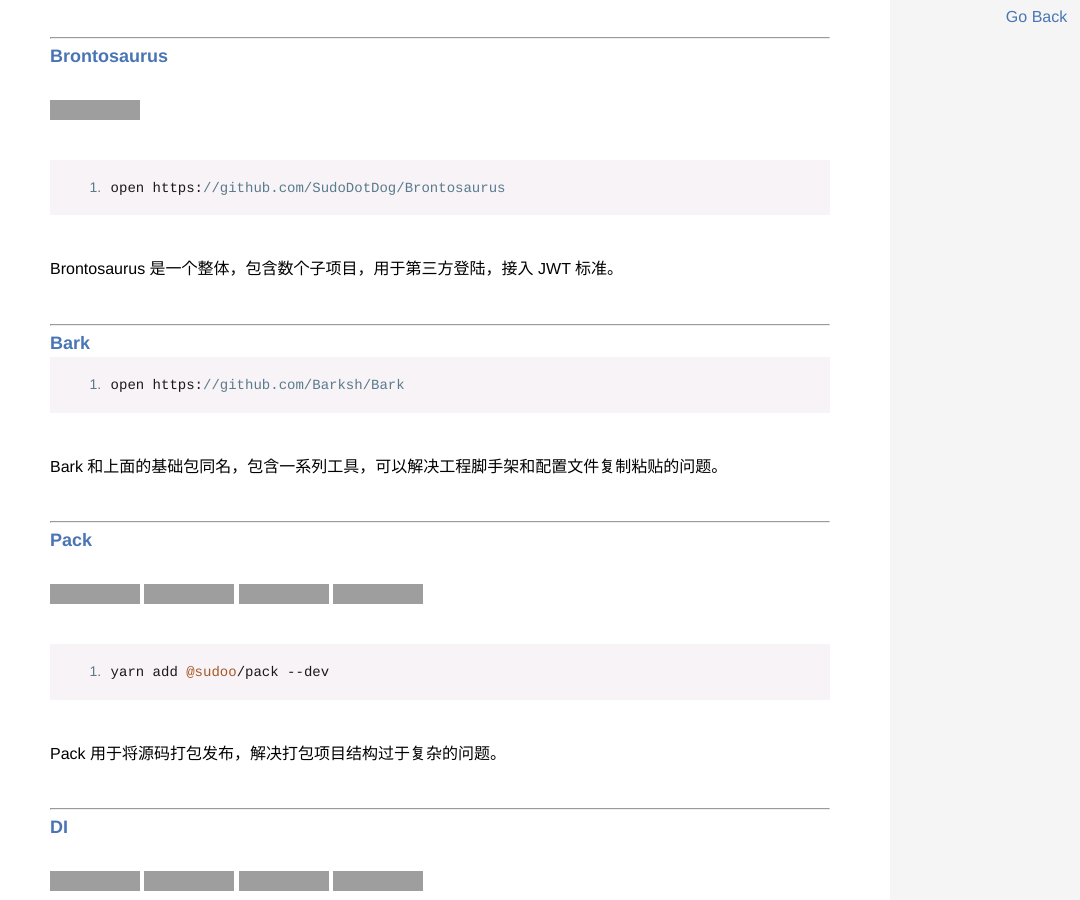
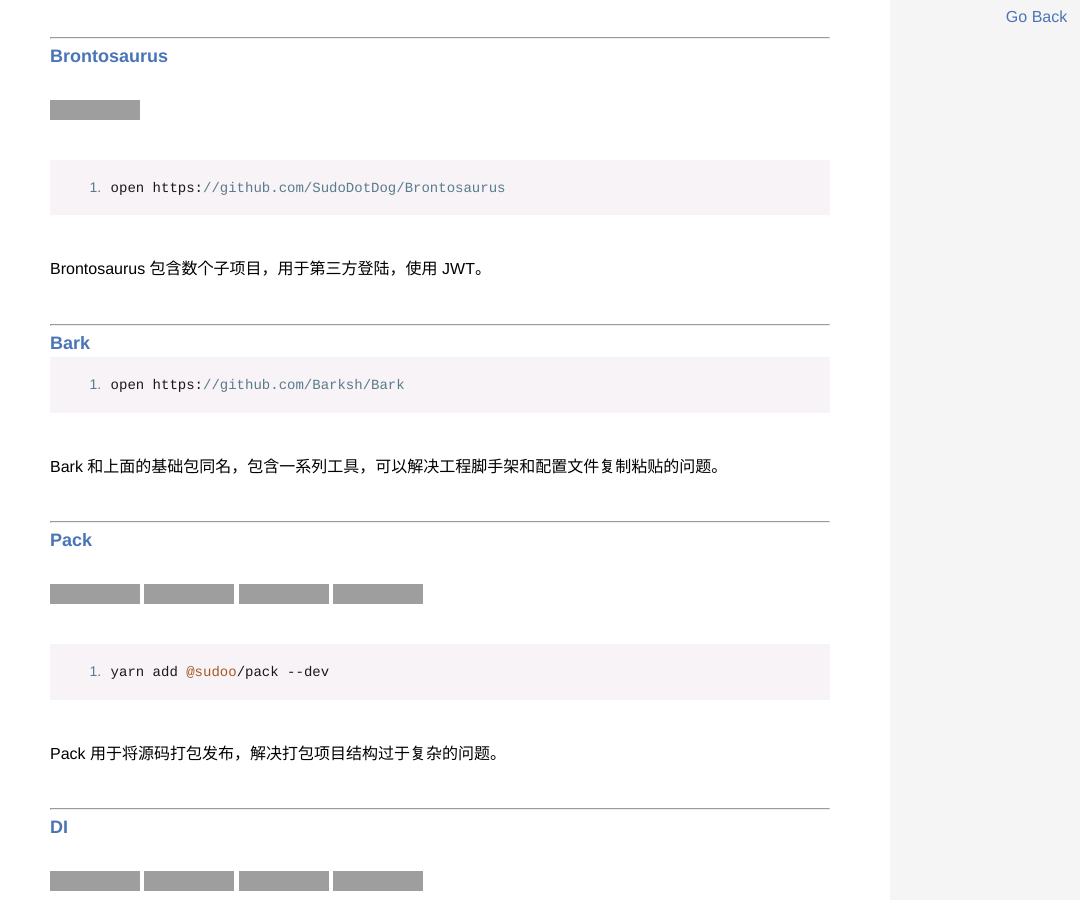
Before and after one commit to WMXPY/blog.mengw.io, a Jekyll site: the page built from _posts/blog/2019-04-02-Sudoo-Packages.md, in a window 1280 px wide and 900 px high, scrolled down 783 px, cut to the strip 0-900 px from the top of the window. Shown: the whole strip, without its empty margins (200-1280 px from the left). Built offline with Jekyll 4.4.1, drawn with Linux system fonts in a browser that asks for light colours; grey boxes are pictures that could not be loaded.

Commit message:
simple update

````diff
--- a/_posts/blog/2019-04-02-Sudoo-Packages.md
+++ b/_posts/blog/2019-04-02-Sudoo-Packages.md
@@ -36,7 +36,7 @@ Bark 是一个基础包，支持按需加载，包括基于 Dijkstra 算法的
 open https://github.com/SudoDotDog/Brontosaurus
 ```
 
-Brontosaurus 是一个整体，包含数个子项目，用于第三方登陆，接入 JWT 标准。
+Brontosaurus 包含数个子项目，用于第三方登陆，使用 JWT。
 
 ---
 
````
